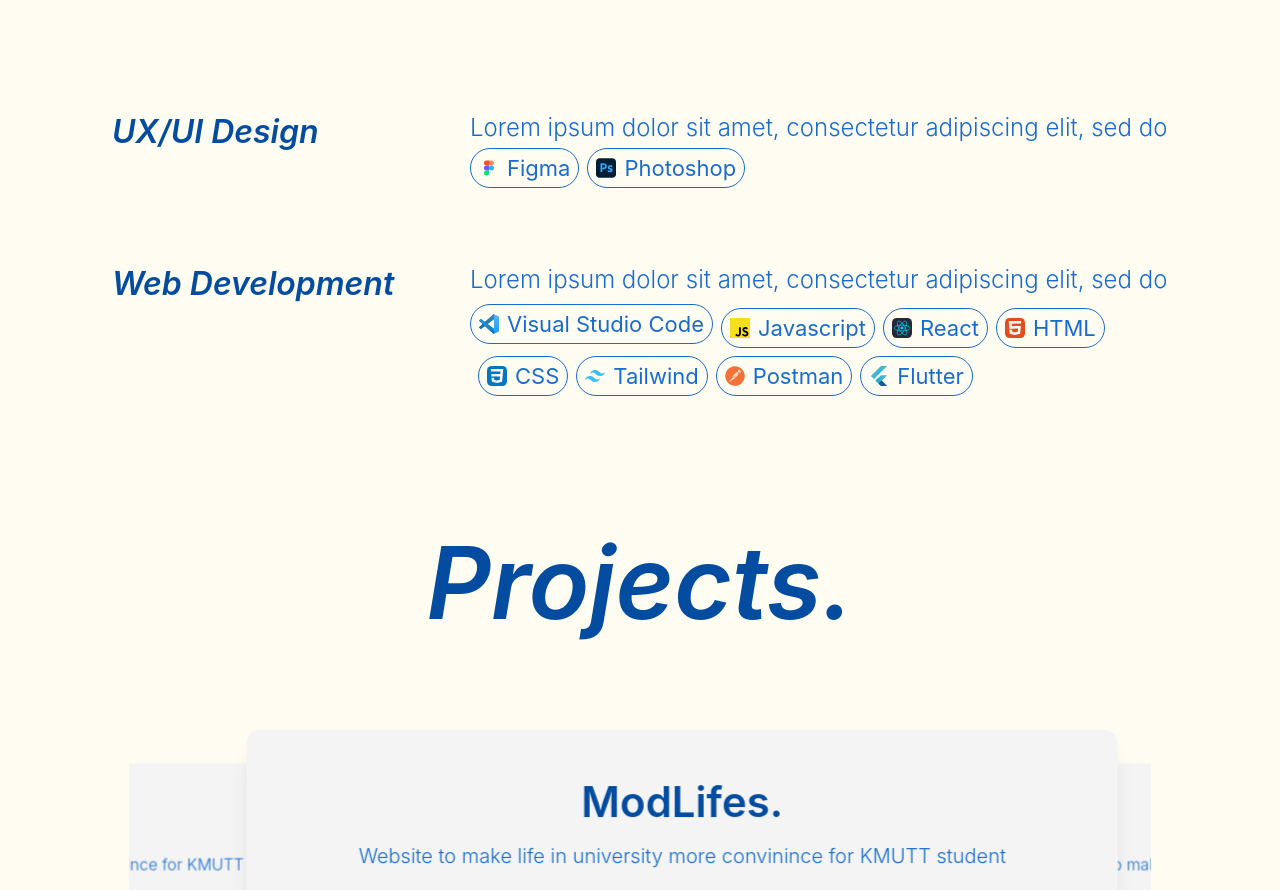
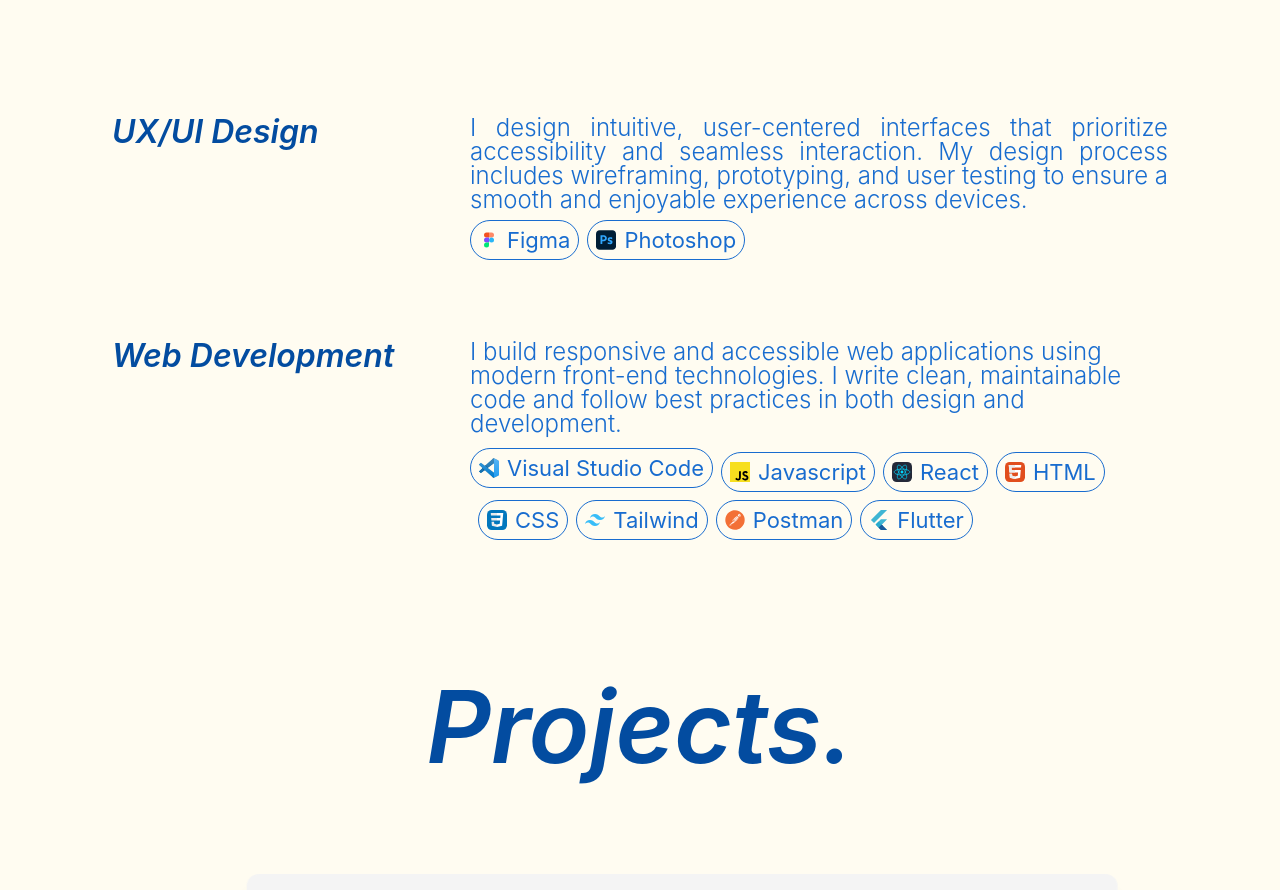
Before and after one commit to SaranratR/fahFolio, a Next.js app: page / in a window 1280 px wide. Shown: the part 850-1740 px from the top of the page. Built offline with nearby package versions, Linux system fonts and the light colour scheme.

Commit message:
Change detail

```diff
--- a/src/app/page.js
+++ b/src/app/page.js
@@ -84,15 +84,18 @@ export default function Home() {
           </h2>
 
           {/* <div className="grid grid-rows-2 ml-20 mr-20"> */}
-          <div className="grid grid-cols-1 md:grid-cols-[350px_auto] gap-2 p-0">
+          <div className="grid grid-cols-1 md:grid-cols-[350px_auto] gap-6 md:gap-2 p-0">
             <div>
-              <h4 className="text-[28px] md:text-[30px] lg:text-[32px] leading-none">
+              <h4 className="text-center md:text-start text-[28px] md:text-[30px] lg:text-[32px] leading-none">
                 UX/UI Design
               </h4>
             </div>
             <div>
-              <p className="text-[18px] md:text-[20px] lg:text-[24px] leading-none">
-                Lorem ipsum dolor sit amet, consectetur adipiscing elit, sed do
+              <p className="text-[18px] indent-8 md:indent-0 md:text-[20px] lg:text-[24px] text-justify leading-none">
+                I design intuitive, user-centered interfaces that prioritize
+                accessibility and seamless interaction. My design process
+                includes wireframing, prototyping, and user testing to ensure a
+                smooth and enjoyable experience across devices.
               </p>
               <div className="flex flex-wrap mt-2 gap-2">
                 <SkillTag
@@ -117,7 +120,9 @@ export default function Home() {
             </div>
             <div>
               <p className="text-[18px] md:text-[20px] lg:text-[24px] leading-none">
-                Lorem ipsum dolor sit amet, consectetur adipiscing elit, sed do
+                I build responsive and accessible web applications using modern
+                front-end technologies. I write clean, maintainable code and
+                follow best practices in both design and development.
               </p>
               <div className="col-start-2 flex flex-wrap items-center space-x-2 space-y-2 mt-2">
                 <SkillTag
```
